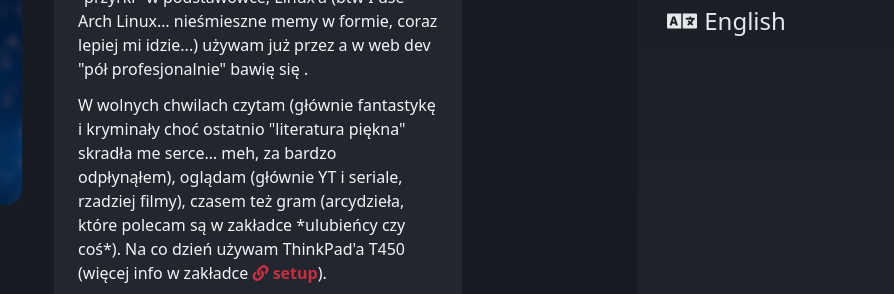
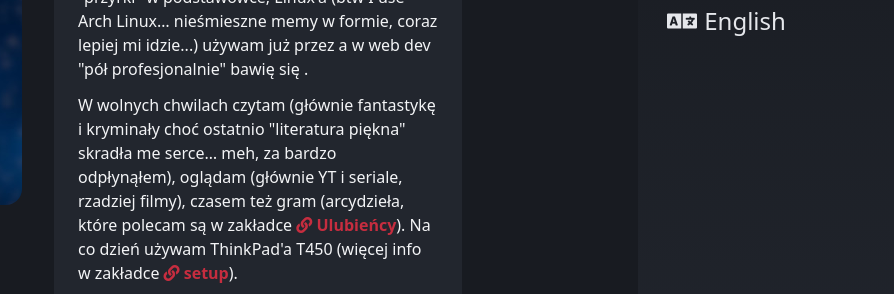
Before and after one commit to marciniuk/marcini.uk-live, a website: page pl/index.html in a window 1280 px wide. Shown: the part 259-553 px from the top of the page, 386-1280 px from the left. Drawn offline with Linux system fonts and the light colour scheme.

Commit message:
mała zmiana

```diff
--- a/feed.xml
+++ b/feed.xml
@@ -1 +1 @@
-<?xml version="1.0" encoding="utf-8"?><feed xmlns="http://www.w3.org/2005/Atom" ><generator uri="https://jekyllrb.com/" version="4.1.1">Jekyll</generator><link href="https://marcini.uk/feed.xml" rel="self" type="application/atom+xml" /><link href="https://marcini.uk/" rel="alternate" type="text/html" /><updated>2020-12-11T03:20:44+01:00</updated><id>https://marcini.uk/feed.xml</id><title type="html">Adrian Marciniuk</title></feed>
+<?xml version="1.0" encoding="utf-8"?><feed xmlns="http://www.w3.org/2005/Atom" ><generator uri="https://jekyllrb.com/" version="4.1.1">Jekyll</generator><link href="https://marcini.uk/feed.xml" rel="self" type="application/atom+xml" /><link href="https://marcini.uk/" rel="alternate" type="text/html" /><updated>2020-12-11T03:24:19+01:00</updated><id>https://marcini.uk/feed.xml</id><title type="html">Adrian Marciniuk</title></feed>
--- a/pl/index.html
+++ b/pl/index.html
@@ -164,17 +164,19 @@
     <div class="lg:p-6 lg:pt-1 mt-3 lg:mt-0 lg:bg-gray-700 rounded-lg">
       <div class="lg:mt-3">
         Cześć! <span class="line-through">Jebać PiS</span> Mam na imię Adrian,
-        mam 19 lat (jeszcze przez <span id="wiek" class="bold text-blue-300"></span>) oraz
-        pochodzę z Polski
+        mam 19 lat (jeszcze przez
+        <span id="wiek" class="bold text-blue-300"></span>) oraz pochodzę z
+        Polski
         <span class="line-through">czego na pewno ciężko się domyślić</span> a
         dokładniej małego miasteczka w Wielkopolsce.
       </div>
 
       <div class="mt-3">
-        Do "informatyki" zaraził mnie nauczyciel "przyrki" w podstawówce, Linux'a
-        (btw I use Arch Linux… nieśmieszne memy w formie, coraz lepiej mi
-        idzie...) używam już przez <span id="linux" class="bold text-blue-300"></span> a w web
-        dev "pół profesjonalnie" bawię się
+        Do "informatyki" zaraził mnie nauczyciel "przyrki" w podstawówce,
+        Linux'a (btw I use Arch Linux… nieśmieszne memy w formie, coraz lepiej
+        mi idzie...) używam już przez
+        <span id="linux" class="bold text-blue-300"></span> a w web dev "pół
+        profesjonalnie" bawię się
         <span id="web-dev" class="bold text-blue-300"></span>.
       </div>
 
@@ -182,8 +184,10 @@
         W wolnych chwilach czytam (głównie fantastykę i kryminały choć ostatnio
         "literatura piękna" skradła me serce… meh, za bardzo odpłynąłem),
         oglądam (głównie YT i seriale, rzadziej filmy), czasem też gram
-        (arcydzieła, które polecam są w zakładce *ulubieńcy czy coś*). Na co
-        dzień używam ThinkPad'a T450 (więcej info w zakładce
+        (arcydzieła, które polecam są w zakładce
+        <a class="linki bold" href="/pl/ulubiency"
+          ><i class="fas fa-link"></i> Ulubieńcy</a
+        >). Na co dzień używam ThinkPad'a T450 (więcej info w zakładce
         <a class="linki bold" href="/pl/setup"
           ><i class="fas fa-link"></i> setup</a
         >).
@@ -191,8 +195,8 @@
 
       <div class="mt-3">
         W tym miejscu chciałbym serdecznie pozdrowić Ciebie. Tak, Ciebie.
-        Prawdopodobnie jesteś jedyną osobą, która to dokończy czytać. Naprawdę to
-        doceniam! Jeśli chcesz kontynuować sprawdzanie moich wypocin, to
+        Prawdopodobnie jesteś jedyną osobą, która to dokończy czytać. Naprawdę
+        to doceniam! Jeśli chcesz kontynuować sprawdzanie moich wypocin, to
         zapraszam do dalszej części strony. Jeszcze raz dzięki! ;P
       </div>
     </div>
```
